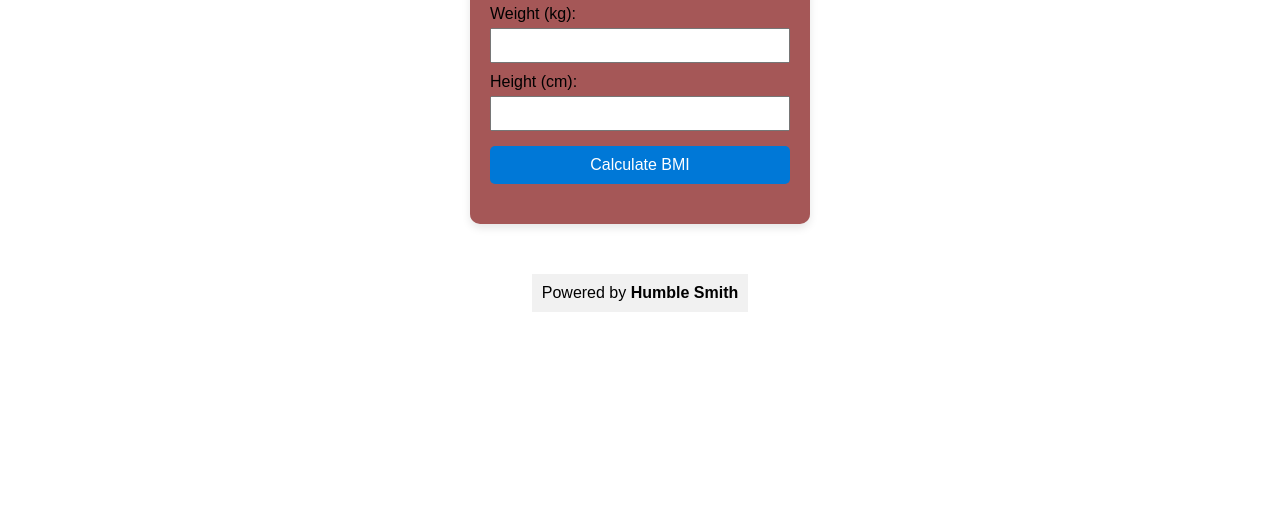
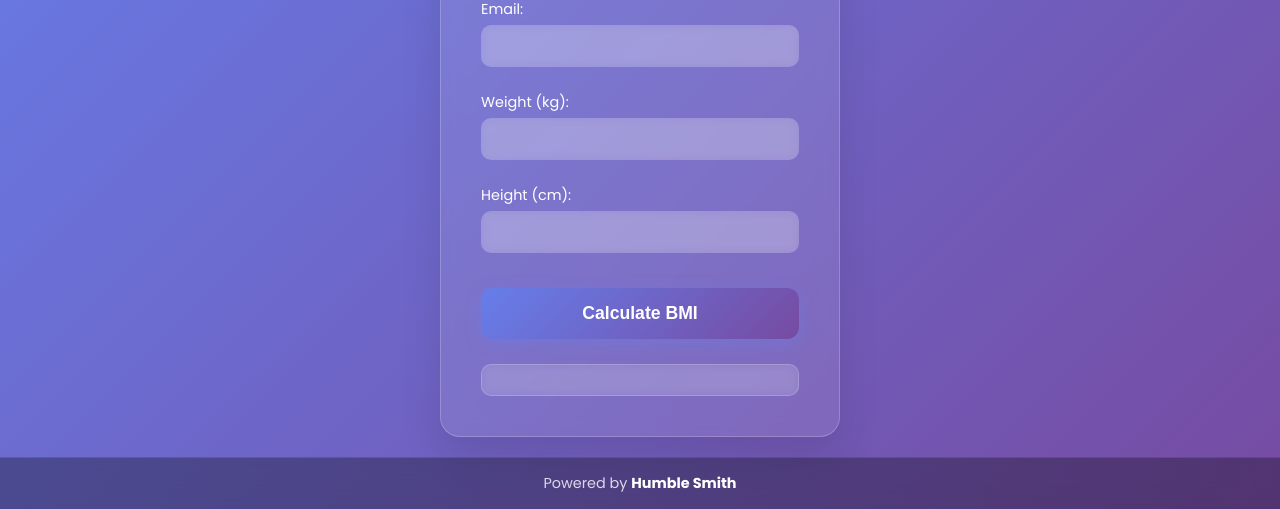
Before and after one commit to Rotich-elias/BMI-Calc, a plain HTML site: page index.html in a window 1280 px wide. Shown: the part 291-800 px from the top of the page. Drawn offline with nearby package versions, Linux system fonts and the light colour scheme.

Commit message:
major update on email and design

```diff
--- a/index.html
+++ b/index.html
@@ -10,6 +10,12 @@
   <div class="container">
     <h1>BMI Calculator</h1>
     <form id="bmiForm">
+      <label for="name">Name:</label>
+      <input type="text" id="name" required>
+
+      <label for="email">Email:</label>
+      <input type="email" id="email" required>
+
       <label for="weight">Weight (kg):</label>
       <input type="number" id="weight" required>
 
@@ -25,6 +31,7 @@
         Powered by <b>Humble Smith</b>
     </footer>
 
+  <script src="https://cdn.jsdelivr.net/npm/@emailjs/browser@3/dist/email.min.js"></script>
   <script src="script.js" defer></script>
 </body>
 </html>
--- a/script.js
+++ b/script.js
@@ -1,6 +1,12 @@
+(function() {
+  emailjs.init("904UCyePGrHqkTcP0");
+})();
+
 document.getElementById("bmiForm").addEventListener("submit", function(e) {
   e.preventDefault();
 
+  let name = document.getElementById("name").value;
+  let email = document.getElementById("email").value;
   let weight = document.getElementById("weight").value;
   let height = document.getElementById("height").value;
 
@@ -19,8 +25,29 @@ document.getElementById("bmiForm").addEventListener("submit", function(e) {
     }
 
     document.getElementById("result").innerHTML =
-      `Your BMI is <b>${bmi}</b> (${category})`;
+      `Hello ${name}, your BMI is <b>${bmi}</b> (${category})`;
+
+    // Send email
+    sendEmail(name, email, bmi, category);
   } else {
     document.getElementById("result").innerHTML = "Please enter valid values.";
   }
 });
+
+function sendEmail(name, email, bmi, category) {
+  const templateParams = {
+    to_email: email,
+    to_name: name,
+    bmi: bmi,
+    category: category
+  };
+
+  emailjs.send('service_7216f1v', 'template_b614aol', templateParams)
+    .then(function(response) {
+      console.log('Email sent successfully!', response.status, response.text);
+      alert('BMI result sent to your email!');
+    }, function(error) {
+      console.log('Failed to send email:', error);
+      alert('Failed to send email. Please try again.');
+    });
+}
--- a/styles.css
+++ b/styles.css
@@ -1,79 +1,150 @@
+@import url('https://fonts.googleapis.com/css2?family=Poppins:wght@300;400;600;700&display=swap');
+
+* {
+  margin: 0;
+  padding: 0;
+  box-sizing: border-box;
+}
+
 body {
-  font-family: Arial, sans-serif;
-  background: hsl(0, 0%, 100%);
+  font-family: 'Poppins', sans-serif;
+  background: linear-gradient(135deg, #667eea 0%, #764ba2 100%);
+  min-height: 100vh;
   display: flex;
   justify-content: center;
   align-items: center;
-  height: 100vh;
+  padding: 20px;
 }
 
 .container {
-  background: #a55757;
-  padding: 20px;
-  border-radius: 10px;
-  box-shadow: 0px 4px 8px rgba(0,0,0,0.1);
-  width: 300px;
+  background: rgba(255, 255, 255, 0.1);
+  backdrop-filter: blur(10px);
+  border: 1px solid rgba(255, 255, 255, 0.2);
+  padding: 40px;
+  border-radius: 20px;
+  box-shadow: 0 20px 40px rgba(0, 0, 0, 0.1);
+  width: 100%;
+  max-width: 400px;
+  position: relative;
+  overflow: hidden;
+}
+
+.container::before {
+  content: '';
+  position: absolute;
+  top: 0;
+  left: 0;
+  right: 0;
+  height: 4px;
+  background: linear-gradient(90deg, #667eea, #764ba2, #f093fb, #f5576c);
+  background-size: 400% 400%;
+  animation: gradientShift 3s ease infinite;
+}
+
+@keyframes gradientShift {
+  0% { background-position: 0% 50%; }
+  50% { background-position: 100% 50%; }
+  100% { background-position: 0% 50%; }
 }
 
 h1 {
   text-align: center;
-  margin-bottom: 20px;
+  margin-bottom: 30px;
+  color: white;
+  font-weight: 700;
+  font-size: 2.2rem;
+  text-shadow: 0 2px 4px rgba(0, 0, 0, 0.3);
 }
 
 label {
   display: block;
-  margin-top: 10px;
+  margin-top: 15px;
+  margin-bottom: 5px;
+  color: white;
+  font-weight: 500;
+  font-size: 0.9rem;
 }
 
 input {
   width: 100%;
-  padding: 8px;
-  margin-top: 5px;
-  box-sizing: border-box;
+  padding: 12px 15px;
+  margin-bottom: 10px;
+  border: none;
+  border-radius: 10px;
+  background: rgba(255, 255, 255, 0.2);
+  color: white;
+  font-size: 1rem;
+  backdrop-filter: blur(5px);
+  transition: all 0.3s ease;
+}
+
+input::placeholder {
+  color: rgba(255, 255, 255, 0.7);
+}
+
+input:focus {
+  outline: none;
+  background: rgba(255, 255, 255, 0.3);
+  box-shadow: 0 0 0 2px rgba(255, 255, 255, 0.5);
+  transform: translateY(-2px);
 }
 
 button {
-  margin-top: 15px;
+  margin-top: 25px;
   width: 100%;
-  padding: 10px;
-  background: #0078d7;
+  padding: 15px;
+  background: linear-gradient(135deg, #667eea 0%, #764ba2 100%);
   border: none;
   color: white;
-  font-size: 16px;
-  border-radius: 5px;
+  font-size: 1.1rem;
+  font-weight: 600;
+  border-radius: 12px;
   cursor: pointer;
+  transition: all 0.3s ease;
+  box-shadow: 0 4px 15px rgba(102, 126, 234, 0.4);
 }
 
 button:hover {
-  background: #005fa3;
+  transform: translateY(-3px);
+  box-shadow: 0 8px 25px rgba(102, 126, 234, 0.6);
+}
+
+button:active {
+  transform: translateY(-1px);
 }
 
 #result {
-  margin-top: 20px;
-  font-weight: bold;
+  margin-top: 25px;
+  padding: 15px;
+  background: rgba(255, 255, 255, 0.1);
+  border-radius: 10px;
+  font-weight: 600;
   text-align: center;
-}
-html, body {
-  height: ;
-  margin: 0;
+  color: white;
+  backdrop-filter: blur(5px);
+  border: 1px solid rgba(255, 255, 255, 0.2);
+  animation: fadeIn 0.5s ease;
 }
 
-body {
-  display: flex;
-  flex-direction: column;
+@keyframes fadeIn {
+  from { opacity: 0; transform: translateY(10px); }
+  to { opacity: 1; transform: translateY(0); }
 }
 
 .footer {
+  position: fixed;
+  bottom: 0;
+  left: 0;
+  right: 0;
   text-align: center;
-  padding: 10px;
-  background-color: #f1f1f1;
+  padding: 15px;
+  background: rgba(0, 0, 0, 0.3);
+  backdrop-filter: blur(10px);
+  color: rgba(255, 255, 255, 0.8);
+  font-size: 0.9rem;
+  border-top: 1px solid rgba(255, 255, 255, 0.1);
 }
 
-.container {
-  background: #a55757;
-  padding: 20px;
-  border-radius: 10px;
-  box-shadow: 0px 4px 8px rgba(0,0,0,0.1);
-  width: 300px;
-  margin-bottom: 50px; /* Add space below the container */
+.footer b {
+  color: white;
 }
```
Also changed, not shown: readme.txt.
